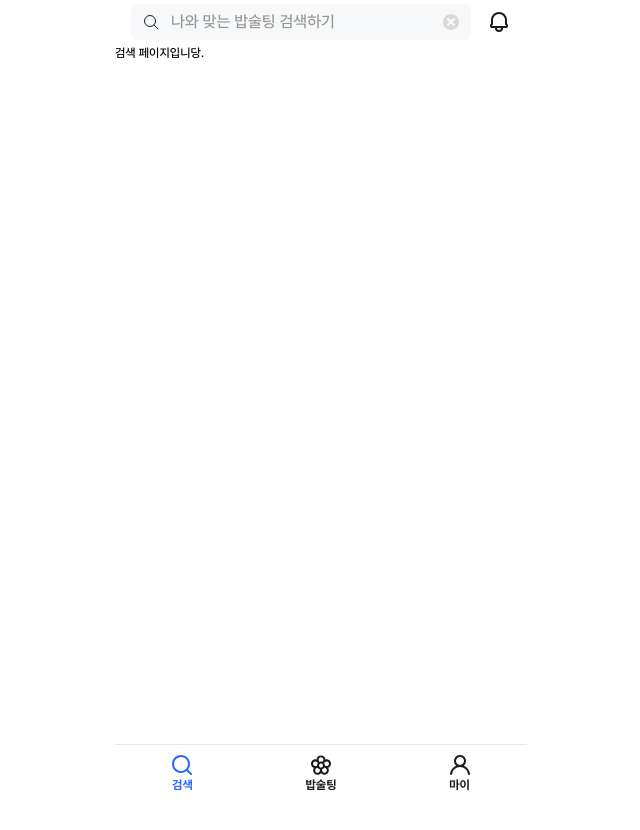
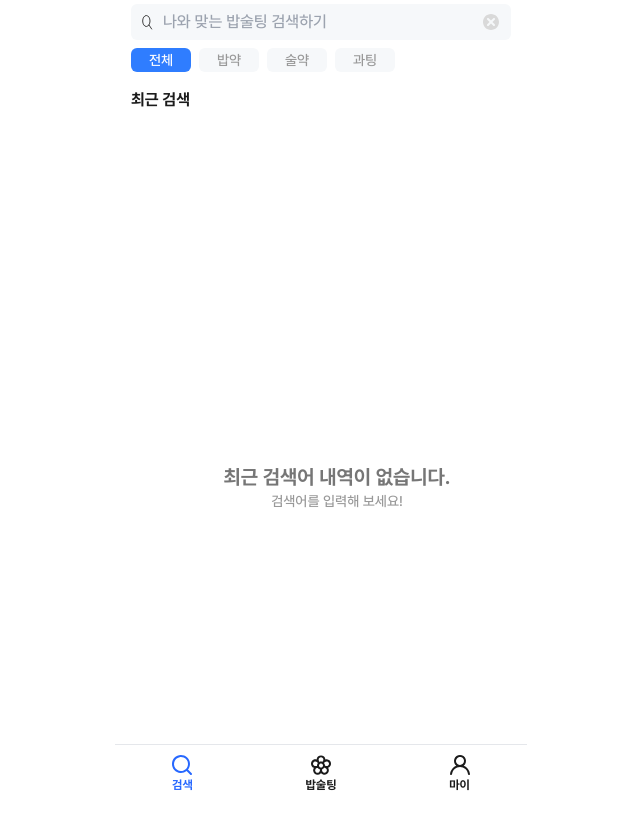
Before and after one commit to BobSoolTing/Bob-Sool-Ting-FE, a Next.js app: page /search in a window 1280 px wide. Shown: the top 830 px of the page, without its empty margins (319-959 px from the left). Before the commit the page ends 800 px from the top, so only its background shows below. Built offline with nearby package versions, Linux system fonts and the light colour scheme.

Commit message:
📝 Update : 카테고리 선택 기능 및 마크업 작업 완료

```diff
--- a/src/pages/search/index.tsx
+++ b/src/pages/search/index.tsx
@@ -1,16 +1,130 @@
-import React from 'react';
+import React, { useState } from 'react';
 import { ReactNode } from 'react';
 import BottomBar from '@/components/shared/bst/BottomBar';
-import SearchBar from '@/components/shared/search/SearchBar';
+import { SearchBarIcon, ClearIcon, ClockIcon, SearchCloseIcon } from '@/assets/icons/SvgIcon';
 
 export default function SearchPage() {
-  return <div>검색 페이지입니당.</div>;
+  const [searchTerm, setSearchTerm] = useState('');
+  const [recentSearches, setRecentSearches] = useState<string[]>([]);
+
+  const [selectedCategory, setSelectedCategory] = useState<string>('전체');
+
+  const handleSearch = (term = searchTerm) => {
+    if (!term.trim()) return;
+
+    setRecentSearches((prev) => [term, ...prev.filter((item) => item !== term)]);
+
+    console.log(`"${selectedCategory}" 카테고리에서 "${term}" 검색 실행`);
+
+    // API 호출 가능
+    // searchPosts(term, selectedCategory);
+
+    setSearchTerm('');
+  };
+
+  const handleDeleteSearch = (index: number) => {
+    setRecentSearches((prev) => prev.filter((_, i) => i !== index));
+  };
+
+  const handleClearAll = () => {
+    setRecentSearches([]);
+  };
+
+  // 카테고리 클릭 시 변경
+  const handleCategoryClick = (category: string) => {
+    setSelectedCategory(category);
+  };
+
+  const handleRecentSearchClick = (search: string) => {
+    setSearchTerm(search); // 입력창에 검색어 설정
+    handleSearch(search); // 검색 실행
+  };
+
+  return (
+    <div className=''>
+      {/* 검색 바 */}
+      <div className='flex w-[380px] h-9 rounded-md items-center gap-2 text-base text-[#999] bg-[#f6f8fa] mt-1 mx-4 px-2'>
+        <SearchBarIcon />
+        <input
+          type='text'
+          className='bg-transparent outline-none flex-grow'
+          placeholder='나와 맞는 밥술팅 검색하기'
+          value={searchTerm}
+          onChange={(e) => setSearchTerm(e.target.value)}
+          onKeyDown={(e) => e.key === 'Enter' && handleSearch()}
+        />
+        <span className='ml-auto cursor-pointer' onClick={() => handleSearch()}>
+          <ClearIcon />
+        </span>
+      </div>
+
+      {/* 카테고리 필터 */}
+      <div className='flex w-[264px] h-6 mx-4 mt-2 mb-4 gap-2'>
+        {['전체', '밥약', '술약', '과팅'].map((category) => (
+          <div
+            key={category}
+            onClick={() => handleCategoryClick(category)}
+            className={`w-[60px] h-6 rounded-md flex items-center justify-center cursor-pointer transition-colors ${
+              selectedCategory === category ? 'bg-[#2f7dff] text-white' : 'bg-[#f6f8fa] text-[#999]'
+            }`}
+          >
+            <p className='text-sm text-center'>{category}</p>
+          </div>
+        ))}
+      </div>
+
+      {/* 최근 검색 */}
+      <div className='w-[412px] h-auto relative overflow-hidden'>
+        {/* 제목 & 전체 삭제 버튼 (검색 기록이 있을 때만 보임) */}
+        <div className='w-[380px] flex justify-between mx-4'>
+          <p className='text-base font-bold text-[#1b1b1b]'>최근 검색</p>
+          {recentSearches.length > 0 && (
+            <p className='text-base text-[#999] cursor-pointer' onClick={handleClearAll}>
+              전체 삭제
+            </p>
+          )}
+        </div>
+
+        {/* 검색 기록이 없을 경우 메시지 출력 */}
+        {recentSearches.length === 0 ? (
+          <div className='w-full h-[750px] flex flex-col justify-center items-center py-8 mx-4'>
+            <p className='text-xl font-bold text-[#767676]'>최근 검색어 내역이 없습니다.</p>
+            <p className='text-sm text-[#999]'>검색어를 입력해 보세요!</p>
+          </div>
+        ) : (
+          // 최근 검색 리스트 (검색 기록이 있을 경우만 보임)
+          <div className='w-[380px] max-h-[750px] overflow-y-scroll py-2 px-2 mx-4 scrollbar-hidden'>
+            {recentSearches.map((search, index) => (
+              <div
+                key={index}
+                className='w-[364px] h-8 flex items-center justify-between my-1 cursor-pointer'
+                onClick={() => handleRecentSearchClick(search)}
+              >
+                <div className='flex items-center'>
+                  <ClockIcon />
+                  <span className='text-base text-[#1b1b1b] ml-2'>{search}</span>
+                </div>
+                <span
+                  className='cursor-pointer'
+                  onClick={(e) => {
+                    e.stopPropagation();
+                    handleDeleteSearch(index);
+                  }}
+                >
+                  <SearchCloseIcon />
+                </span>
+              </div>
+            ))}
+          </div>
+        )}
+      </div>
+    </div>
+  );
 }
 
 SearchPage.getLayout = (page: ReactNode) => {
   return (
     <>
-      <SearchBar />
       <BottomBar>{page}</BottomBar>
     </>
   );
```
